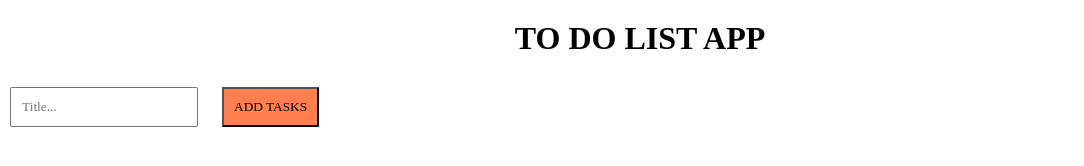
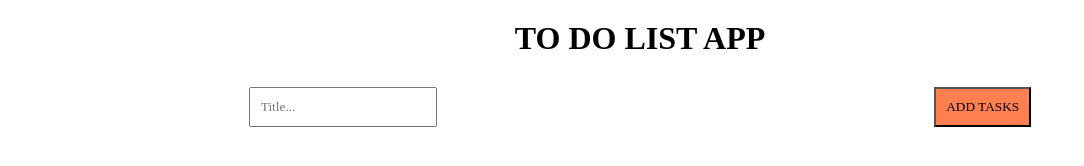
Before and after one commit to cootan/todolist, a plain HTML site: page index.html in a window 1280 px wide. Shown: the whole page, without its empty margins (0-1084 px from the left). Drawn offline with Linux system fonts and the light colour scheme.

Commit message:
Update style.css

```diff
--- a/style.css
+++ b/style.css
@@ -18,7 +18,8 @@
   }
 
   #main{
-    display: flexbox;
+    display: flex;
+   justify-content:space-around;
   }
 
   #myInput{
```
